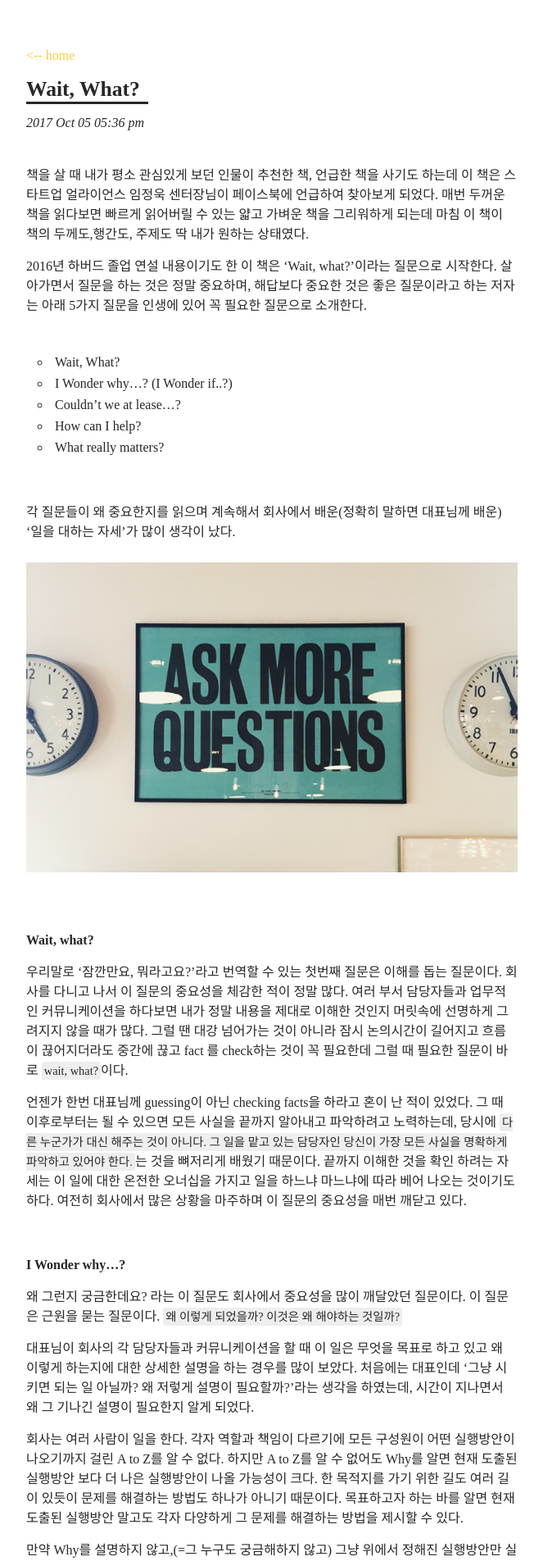
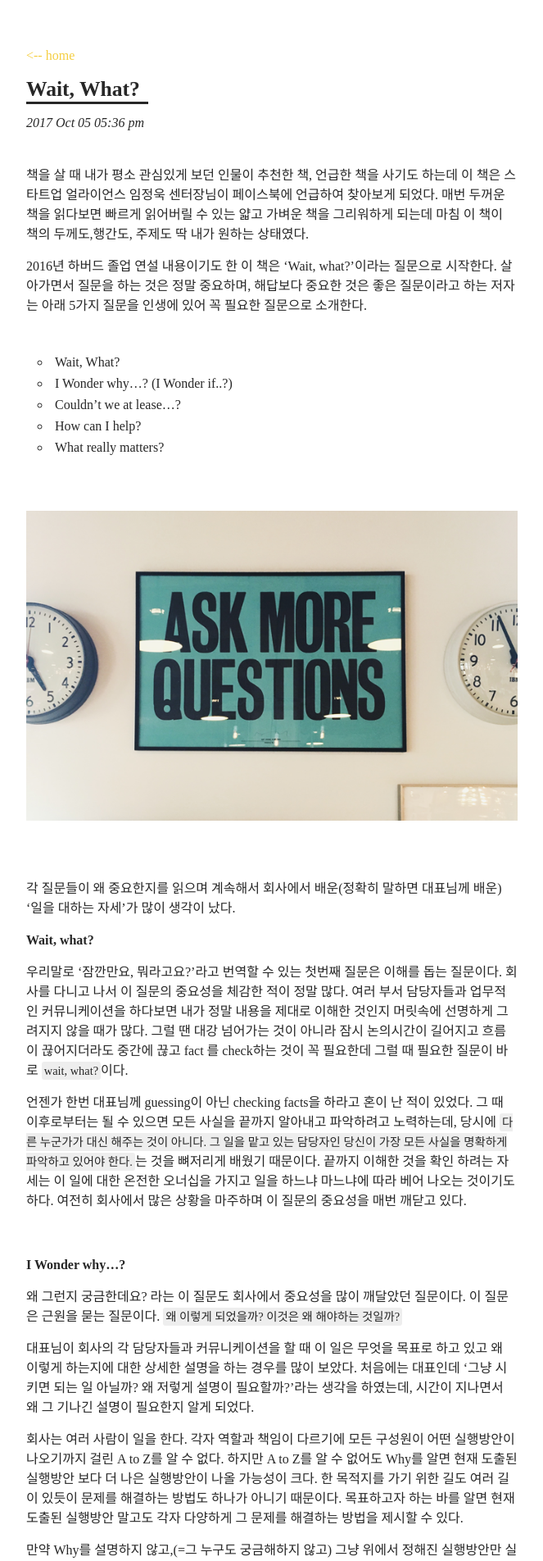
Before and after one commit to rohegg/rohegg.github.io, a Jekyll site: the page built from _posts/2017-10-05-Wait, what?.md, in a window 1280 px wide. Shown: the top 1904 px of the page at 82% size, without its empty margins (308-971 px from the left). Built offline with Jekyll 4.4.1, drawn with Linux system fonts in a browser that asks for light colours.

Commit message:
final ver of wait,what?

```diff
--- a/_posts/2017-10-05-Wait, what?.md
+++ b/_posts/2017-10-05-Wait, what?.md
@@ -18,10 +18,11 @@ date: 2017-10-05T17:36:00Z
 
 <br>
 
+<p align="center"><img src="https://rohegg.github.io/assets/img/questions.png" width="100%"></p>
+<br>
+
 각 질문들이 왜 중요한지를 읽으며 계속해서 회사에서 배운(정확히 말하면 대표님께 배운) ‘일을 대하는 자세’가 많이 생각이 났다.
 
-<p align="center"><img src="https://rohegg.github.io/assets/img/questions.png" width="100%"></p>
-<br>
 
 
 **Wait, what?**
```
